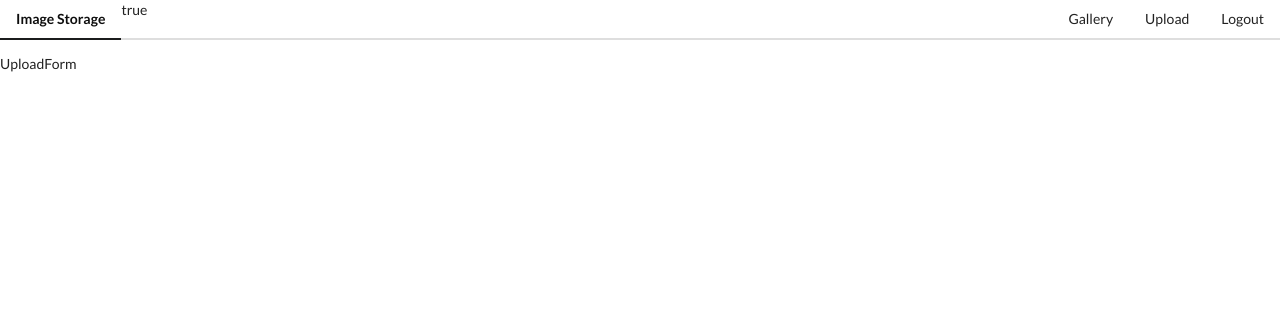
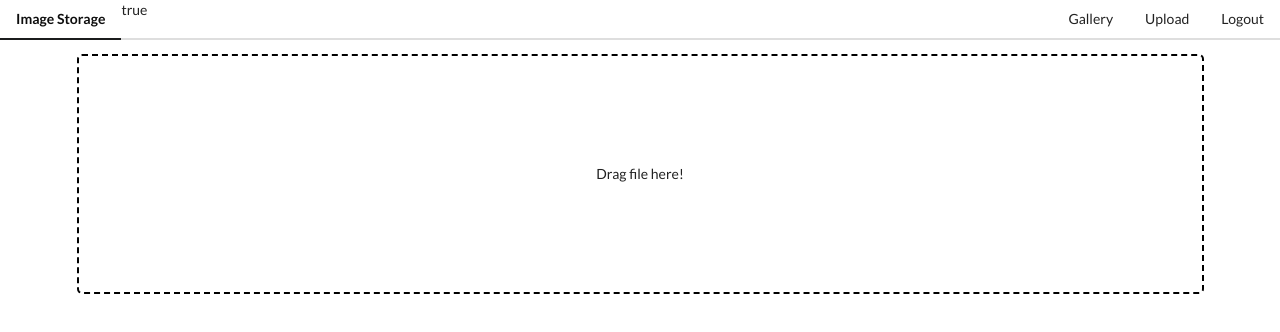
Before and after one commit to KumarAmitt/my-images, a Vue app: page /upload in a window 1280 px wide. Shown: the top 332 px of the page. Built offline with nearby package versions, Linux system fonts and the light colour scheme.

Commit message:
Add form to upload image

```diff
--- a/src/App.vue
+++ b/src/App.vue
@@ -1,7 +1,9 @@
 <template>
   <div>
     <app-header></app-header>
-    <router-view></router-view>
+    <div class="ui container">
+      <router-view></router-view>
+    </div>
   </div>
 </template>
 
--- a/src/components/UploadForm.vue
+++ b/src/components/UploadForm.vue
@@ -1,6 +1,7 @@
 <template>
-  <div>
-    UploadForm
+  <div class="dropper">
+    <input type="file">
+    <span>Drag file here!</span>
   </div>
 </template>
 
@@ -12,4 +13,25 @@
 
 <style scoped>
 
+.dropper {
+  height: 30vh;
+  border: 2px dashed #000;
+  border-radius: 5px;
+  display: flex;
+  justify-content: center;
+  align-items: center;
+  position: relative;
+}
+
+.dropper:hover {
+  background-color: #eee;
+}
+
+input {
+  width: 100%;
+  height: 30vh;
+  position: absolute;
+  opacity: 0;
+}
+
 </style>
```
